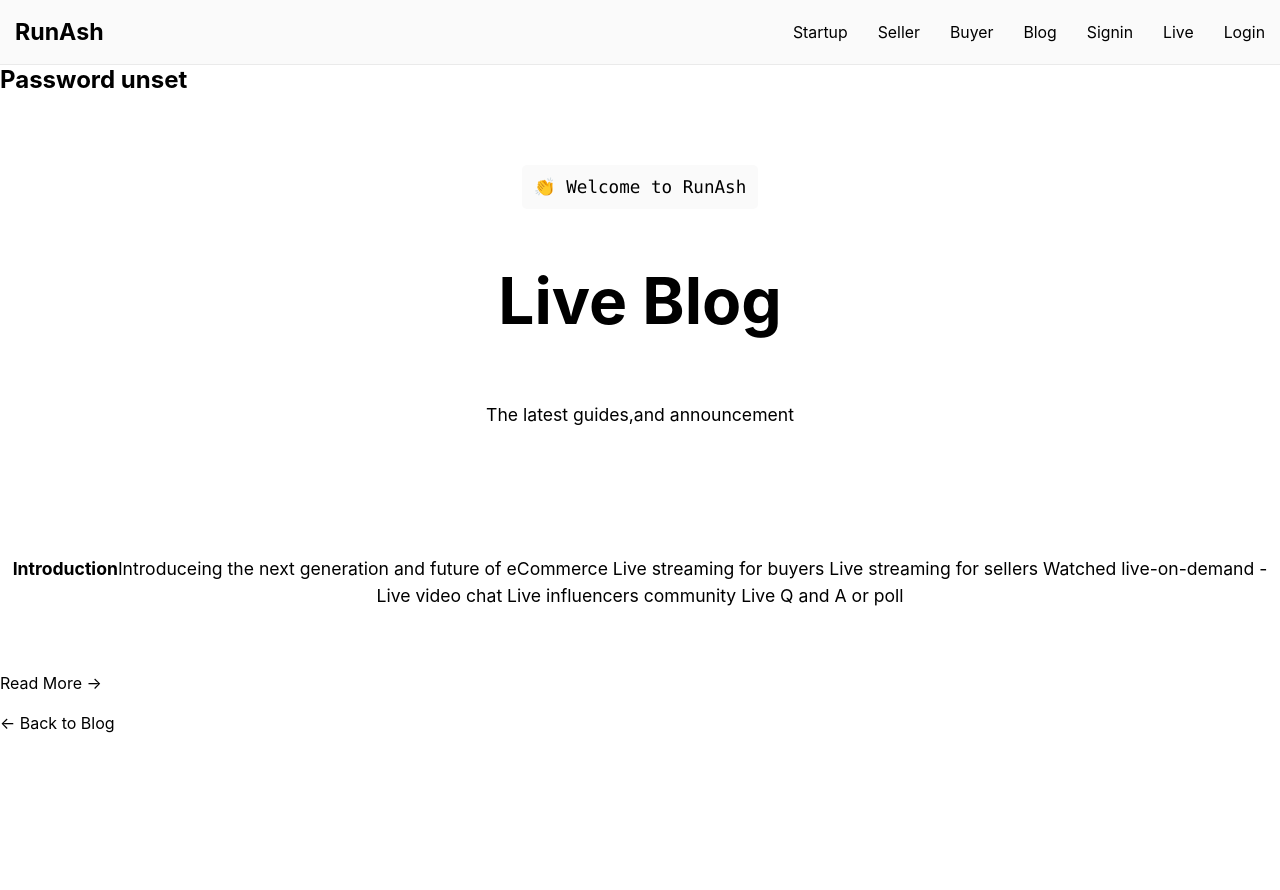
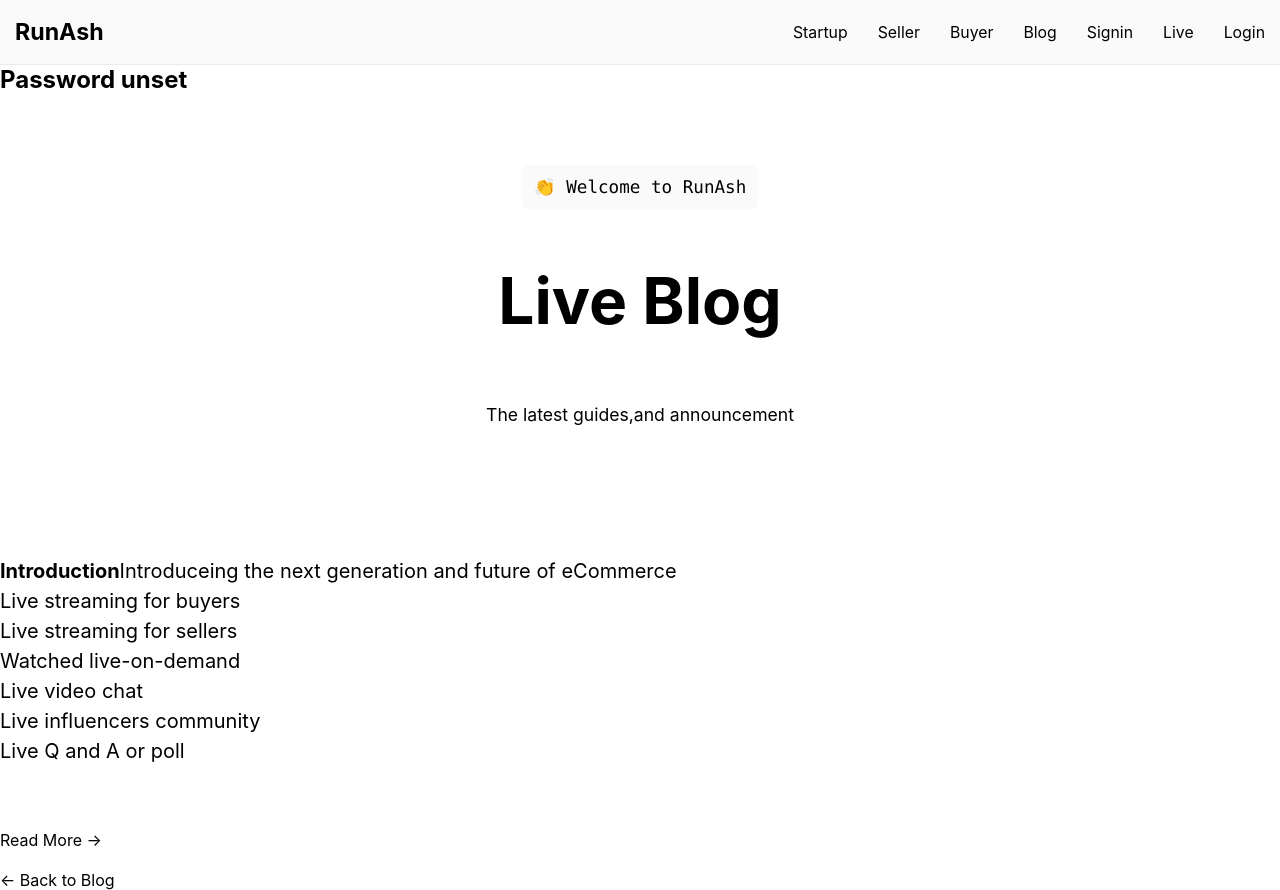
Before and after one commit to rammurmu/next, a Next.js app: page /blog in a window 1280 px wide. Before the commit the page ends 800 px from the top, so only its background shows below. Built offline with nearby package versions, Linux system fonts and the light colour scheme; no server answers.

Commit message:
Update blog.js

```diff
--- a/pages/blog.js
+++ b/pages/blog.js
@@ -20,7 +20,7 @@ function Blog({ title, description  }) {
       <p className={styles.description}>The latest guides,and  announcement</p>
 
 
-       <p className={styles.description}><b>Introduction</b>Introduceing the next generation and future of eCommerce Live streaming for buyers Live streaming for sellers Watched live-on-demand -Live video chat Live influencers community Live Q and A or poll</p>
+       <p className={styles.p}><b>Introduction</b>Introduceing the next generation and future of eCommerce <br />Live streaming for buyers <br />Live streaming for sellers <br />Watched live-on-demand <br />Live video chat<br /> Live influencers community<br /> Live Q and A or poll</p>
 
        <Link href="/posts/first-post">
        <a>Read More &rarr;</a>
```
